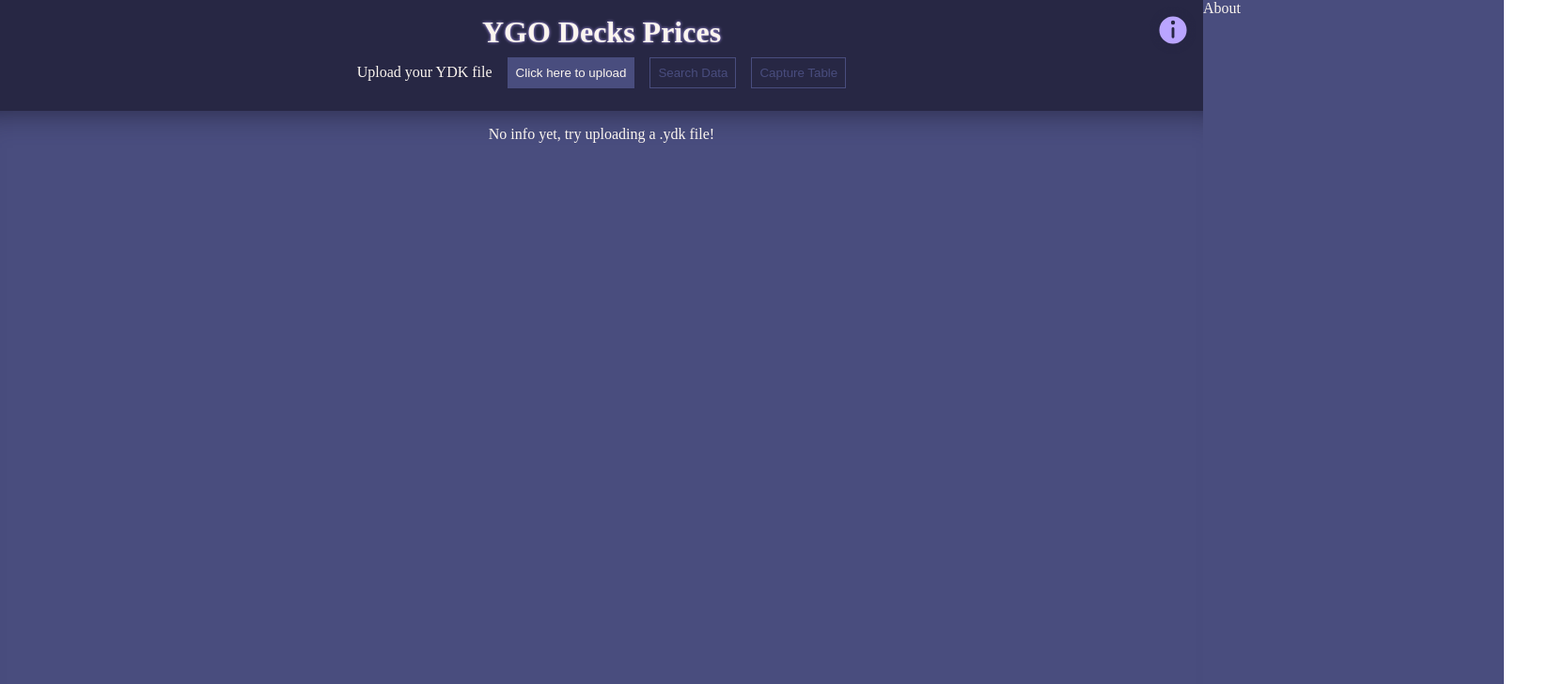
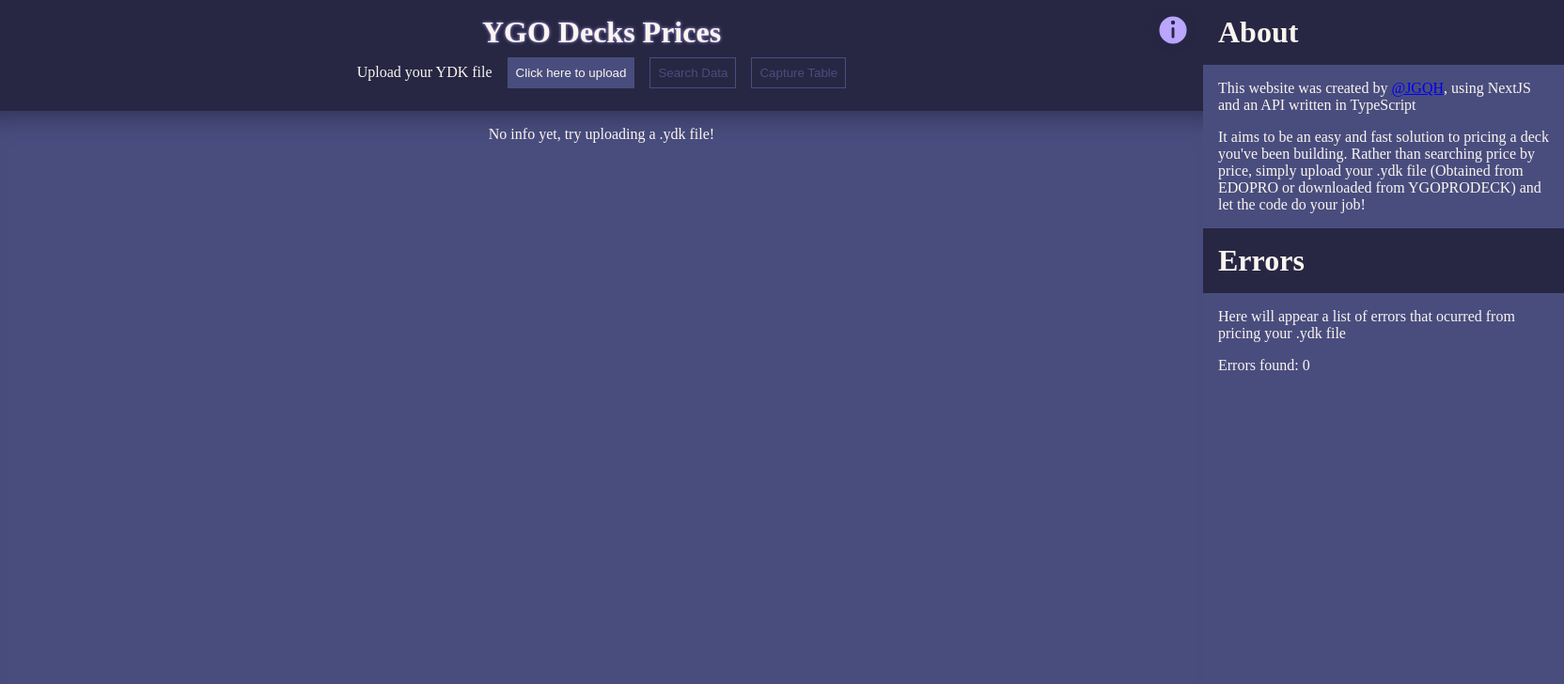
Before and after one commit to JGQH/ygo-decks-prices, a Next.js app: page / in a window 1280 px wide. Shown: the top 728 px of the page at 94% size, 1664 px wide, since content can reach past the window. Built offline with nearby package versions, Linux system fonts and the light colour scheme.

Commit message:
Adds about and refactors error display
- Completes About section in SideBar
- Moves error mesage to section inside SideBar
- Refactors dispatch to show SideBar after loading prices

```diff
--- a/components/Information/Displayer/displayer.module.scss
+++ b/components/Information/Displayer/displayer.module.scss
@@ -3,15 +3,25 @@
 .displayerContainer {
     cursor: pointer;
     position: absolute;
-    right: 1em;
-    top: 1em;
+    right: 1rem;
+    top: 1rem;
     z-index: 100;
 
     img {
-        width: 2em;
-        height: 2em;
+        width: 2rem;
+        height: 2rem;
         border-radius: 50%;
         background: getColor(0);
         box-shadow: 0 0 .25em .25em getColor(0);
     }
+
+    @media (orientation: portrait) {
+        right: .5rem;
+        top: .5rem;
+
+        img {
+            width: 2rem;
+            height: 2rem;
+        }
+    }
 }
--- a/components/Information/SideBar/SideBar.jsx
+++ b/components/Information/SideBar/SideBar.jsx
@@ -1,12 +1,37 @@
 import { useYdk } from '@Root'
 import styles from './sidebar.module.scss'
 
+const GithubRepo = 'https://github.com/JGQH'
+
 export default function SideBar() {
-    const { info } = useYdk()
+    const { info, fetcher } = useYdk()
     const className = info ? styles.sideBarShown : styles.sideBarHidden
+
+    const errors = fetcher?.value?.errors || []
 
     return (
     <div className={className}>
-        <p>About</p>
+        <div className={styles.sideItem}>
+            <div className={styles.sideItemTitle}>
+                <h1>About</h1>
+            </div>
+            <div className={styles.sideItemContent}>
+                <p>This website was created by <a href={GithubRepo} target='_blank'>@JGQH</a>, using NextJS and an API written in TypeScript</p>
+                <p>It aims to be an easy and fast solution to pricing a deck you've been building. Rather than searching price by price, simply upload your .ydk file (Obtained from EDOPRO or downloaded from YGOPRODECK) and let the code do your job!</p>
+            </div>
+        </div>
+        <div className={styles.sideItem}>
+            <div className={styles.sideItemTitle}>
+                <h1>Errors</h1>
+            </div>
+            <div className={styles.sideItemContent}>
+                <p>Here will appear a list of errors that ocurred from pricing your .ydk file</p>
+                <p>Errors found: {errors.length}</p>
+                {errors.length > 0 && (
+                errors.map((msg, i) => (
+                    <p key={i}>-{msg}</p>
+                )))}
+            </div>
+        </div>
     </div>)
 }
--- a/components/Information/SideBar/sidebar.module.scss
+++ b/components/Information/SideBar/sidebar.module.scss
@@ -15,13 +15,30 @@
         right: 0;
         top: 0;
 
-        width: 100vw;
+        width: 90vw;
         height: 100vh;
+        overflow-y: auto;
+
         @media (orientation: landscape) {
-            width: 25vw;
+            width: 30vw;
         }
 
         transition: all .5s ease-in-out;
         background: getColor(1);
+
+        .sideItem {
+            &Title, &Content {
+                margin-bottom: 1rem;
+            }
+
+            &Title {
+                padding: 1rem;
+                background-color: getColor(0);
+            }
+
+            &Content p {
+                margin: 1rem;
+            }
+        }
     }
 }
--- a/components/Uploader/UploaderAux.js
+++ b/components/Uploader/UploaderAux.js
@@ -39,12 +39,7 @@ export async function fetchPrices(file, dispatch) {
             throw new Error(data['data']);
         }
 
-        if(data['errors'].length > 0) {
-            const errors = data['errors'].map(msg => `- ${msg}`)
-            alert('Errors found in ydk:\n' + errors.join("\n"))
-        }
-
-        dispatch('FINISHED', data['ydk']);
+        dispatch('FINISHED', data);
     } catch (error) {
         dispatch('ERROR', error.message);
     }
--- a/components/Visualizer/Visualizer.jsx
+++ b/components/Visualizer/Visualizer.jsx
@@ -8,6 +8,8 @@ const TITLES = ["ID", "Name", "Quantity", "Set", "Rarity", "Unit Price", "Total
 
 function PriceTable() {
     const { fetcher, table } = useYdk()
+
+    const ydk = fetcher.value['ydk']
     const [priceTotal, dispatcher] = usePricer()
 
     return (
@@ -18,8 +20,8 @@ function PriceTable() {
             </tr>
         </thead>
         <tbody>
-            {Object.keys(fetcher.value).map((id, index) => {
-                const info = fetcher.value[id];
+            {Object.keys(ydk).map((id, index) => {
+                const info = ydk[id];
 
                 const name = info['name']
                 const quantity = info['quantity']
--- a/lib/hooks/useHandler.js
+++ b/lib/hooks/useHandler.js
@@ -6,18 +6,18 @@ function setReducer(_, action) {
         case 'UPLOADING':
         case 'ERROR':
         case 'FINISHED':
-            return action;
+            return action
         default:
-            throw new Error("Unmatched status of fetching");
+            throw new Error('Unmatched status of fetching')
     }
 }
 
 export default function useHandler() {
-    const [fetcher, dispatcher] = useReducer(setReducer, {status:"IDLE"});
+    const [fetcher, dispatcher] = useReducer(setReducer, { status:'IDLE' })
 
     const setFetcher = (status, value) => {
-        dispatcher({status:status, value:value})
+        dispatcher({ status, value })
     }
 
-    return [fetcher, setFetcher];
+    return [fetcher, setFetcher]
 }
--- a/lib/hooks/usePricer.js
+++ b/lib/hooks/usePricer.js
@@ -10,7 +10,7 @@ export default function usePricer() {
     const [prices, setter] = useReducer(Reducer, {})
 
     const dispatcher = useCallback((id, price) => {
-        setter({"id":id, "price":price})
+        setter({ id, price })
     }, [])
 
     const priceTotal = Object.keys(prices).map(id => prices[id]).reduce((p, c) => p + c, 0).toFixed(2)
--- a/lib/hooks/useToggle.js
+++ b/lib/hooks/useToggle.js
@@ -1,11 +1,11 @@
 import { useState } from 'react';
 
 export default function useToggle(initialValue) {
-    const [toggle, setToggle] = useState(initialValue);
+    const [toggle, setToggle] = useState(initialValue)
 
     const doToggle = () => {
-        setToggle(!toggle);
+        setToggle(!toggle)
     }
 
-    return [toggle, doToggle];
+    return [toggle, doToggle]
 }
--- a/pages/index.jsx
+++ b/pages/index.jsx
@@ -14,8 +14,15 @@ export function useYdk() {
 
 export default function Home() {
     const table = useRef(null)
-    const [fetcher, dispatch] = useHandler()
-    const [info, display] = useToggle()
+    const [fetcher, setFetcher] = useHandler()
+    const [info, display] = useToggle(false)
+
+    function dispatch(status, value) {
+        setFetcher(status, value)
+        if(status === 'FINISHED' && !info) { //To display the side bar if there are errors
+            display()
+        }
+    }
 
     return (
     <YdkContext.Provider value={{fetcher, dispatch, info, display, table}}>
--- a/styles/index.scss
+++ b/styles/index.scss
@@ -9,11 +9,11 @@
 body {
     width: 100vw;
     height: 100vh;
-
     color: getColor(-1);
     overflow: hidden;
 
     #__next {
+        width: 100%;
         height: 100%;
         display: flex;
         flex-flow: column;
```
Also changed, not shown: 1 other file (tests, documents, lock files or other folders).
